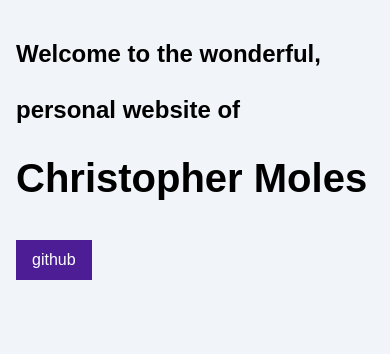
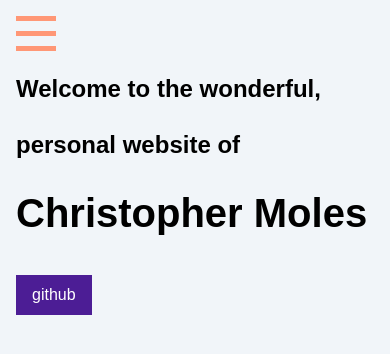
Before and after one commit to cmoles/personal-website, an Astro site: page / in a window 390 px wide. Built offline with nearby package versions, Linux system fonts and the light colour scheme; Astro itself is replaced by a stand-in of ours.

Commit message:
add responsive menu script

```diff
--- /dev/null
+++ b/src/components/Hamburger.astro
@@ -0,0 +1,7 @@
+---
+---
+<div class="hamburger">
+  <span class="line"></span>
+  <span class="line"></span>
+  <span class="line"></span>
+</div>
--- a/src/components/Header.astro
+++ b/src/components/Header.astro
@@ -1,8 +1,10 @@
 ---
+import Hambuger from './Hamburger.astro';
 import Navigation from './Navigation.astro';
 ---
 <header>
-  <nav>
-    <Navigation />
-  </nav>
+	<nav>
+		<Hambuger />
+		<Navigation />
+	</nav>
 </header>
--- a/src/pages/index.astro
+++ b/src/pages/index.astro
@@ -19,5 +19,8 @@
 		<h1>Christopher Moles</h1>
 
 		<Footer />
+		<script>
+			import "../scripts/menu.js";
+		</script>
 	</body>
 </html>
--- /dev/null
+++ b/src/scripts/menu.js
@@ -0,0 +1,3 @@
+document.querySelector('.hamburger').addEventListener('click', () => {
+  document.querySelector('.nav-links').classList.toggle('expanded');
+});
--- a/src/styles/global.css
+++ b/src/styles/global.css
@@ -21,6 +21,18 @@ h1 {
 }
 
 /* nav styles */
+.hamburger {
+  padding-right: 20px;
+  cursor: pointer;
+}
+
+.hamburger .line {
+  display: block;
+  width: 40px;
+  height: 5px;
+  margin-bottom: 10px;
+  background-color: #ff9776;
+}
 
 .nav-links {
   width: 100%;
@@ -63,4 +75,7 @@ h1 {
     padding: 15px 20px;
   }
 
+  .hamburger {
+    display: none;
+  }
 }
```
Also changed, not shown: src/pages/about.astro (+5 -2 lines), src/pages/blog.astro (+5 -2 lines).
